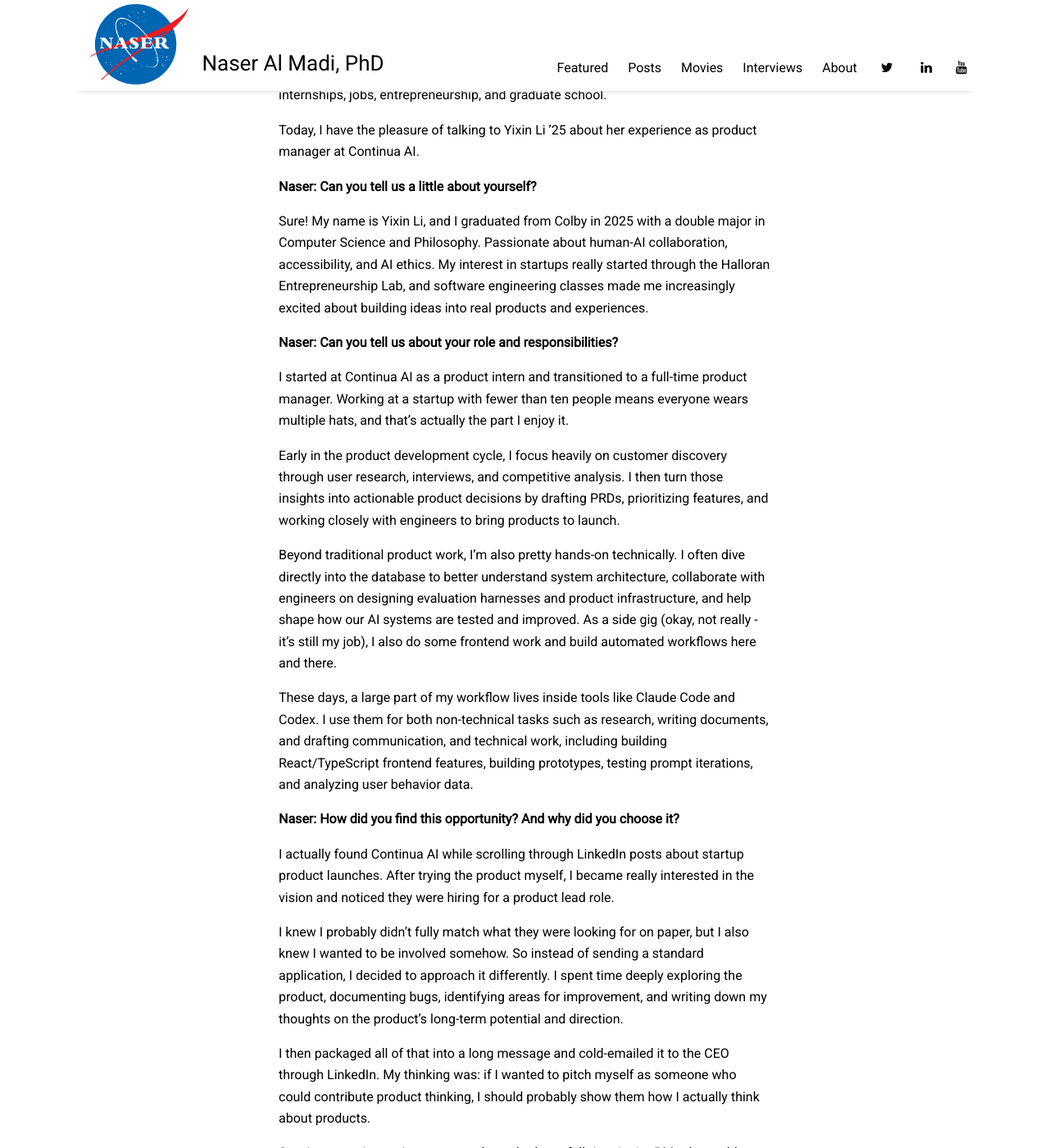
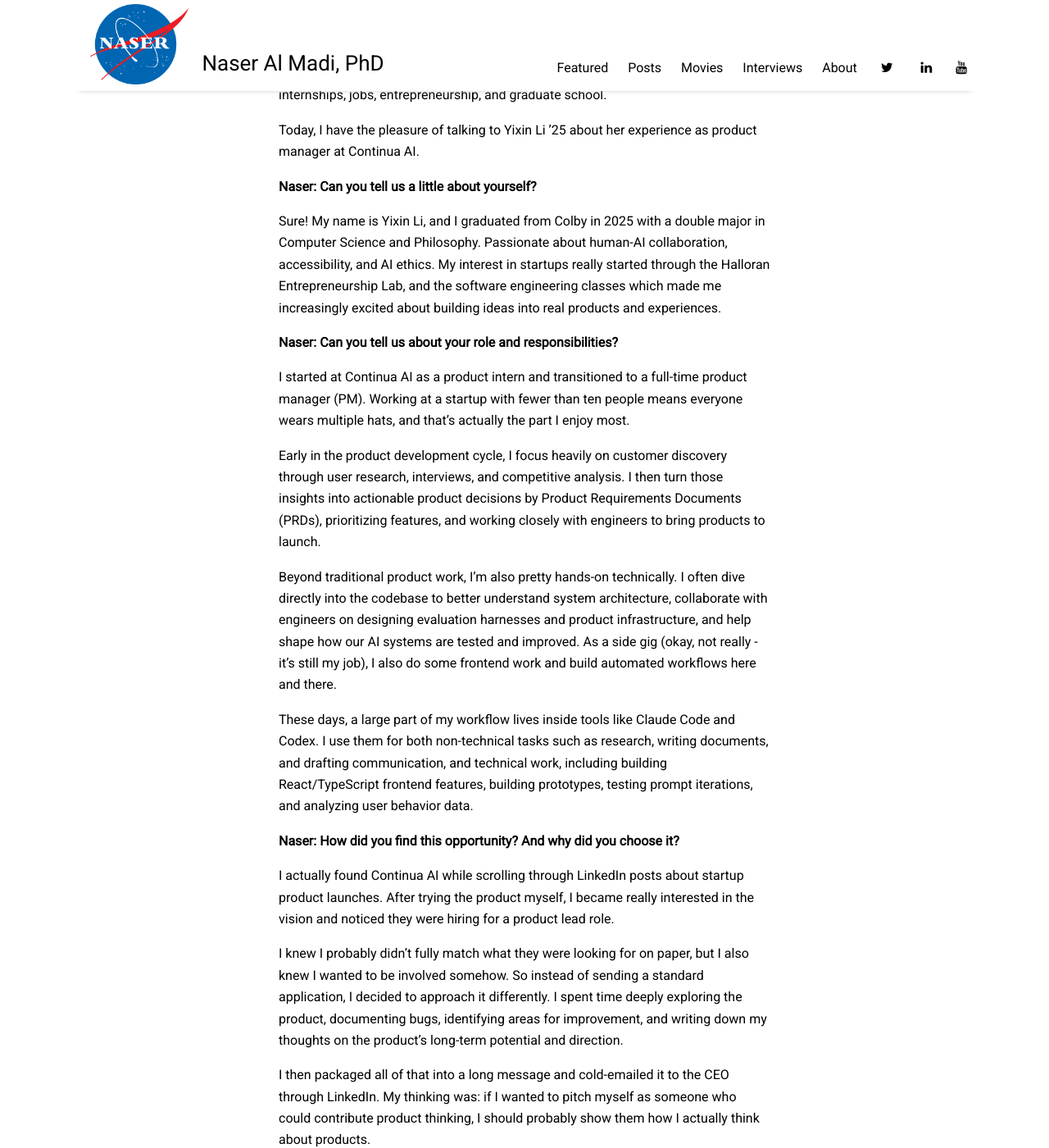
Before and after one commit to nalmadi/nalmadi.github.io, a Jekyll site: the page built from _posts/2026-05-14-student-interview-Yixin.md, in a window 1280 px wide and 1400 px high, scrolled down 777 px. Shown: the whole window at 82% size. Built offline with Jekyll 4.4.1, drawn with Linux system fonts in a browser that asks for light colours; nearby versions of some CDN libraries; some of the changed text lies outside the part shown.

Commit message:
Update 2026-05-14-student-interview-Yixin.md

```diff
--- a/_posts/2026-05-14-student-interview-Yixin.md
+++ b/_posts/2026-05-14-student-interview-Yixin.md
@@ -18,16 +18,16 @@
 
 **Naser: Can you tell us a little about yourself?**
 
-Sure! My name is Yixin Li, and I graduated from Colby in 2025 with a double major in Computer Science and Philosophy. Passionate about human-AI collaboration, accessibility, and AI ethics. My interest in startups really started through the Halloran Entrepreneurship Lab, and software engineering classes made me increasingly excited about building ideas into real products and experiences.
+Sure! My name is Yixin Li, and I graduated from Colby in 2025 with a double major in Computer Science and Philosophy. Passionate about human-AI collaboration, accessibility, and AI ethics. My interest in startups really started through the Halloran Entrepreneurship Lab, and the software engineering classes which made me increasingly excited about building ideas into real products and experiences.
 
 
 **Naser: Can you tell us about your role and responsibilities?**
 
-I started at Continua AI as a product intern and transitioned to a full-time product manager. Working at a startup with fewer than ten people means everyone wears multiple hats, and that’s actually the part I enjoy it.
+I started at Continua AI as a product intern and transitioned to a full-time product manager (PM). Working at a startup with fewer than ten people means everyone wears multiple hats, and that’s actually the part I enjoy most.
 
-Early in the product development cycle, I focus heavily on customer discovery through user research, interviews, and competitive analysis. I then turn those insights into actionable product decisions by drafting PRDs, prioritizing features, and working closely with engineers to bring products to launch.
+Early in the product development cycle, I focus heavily on customer discovery through user research, interviews, and competitive analysis. I then turn those insights into actionable product decisions by Product Requirements Documents (PRDs), prioritizing features, and working closely with engineers to bring products to launch.
 
-Beyond traditional product work, I’m also pretty hands-on technically. I often dive directly into the database to better understand system architecture, collaborate with engineers on designing evaluation harnesses and product infrastructure, and help shape how our AI systems are tested and improved. As a side gig (okay, not really - it’s still my job), I also do some frontend work and build automated workflows here and there.
+Beyond traditional product work, I’m also pretty hands-on technically. I often dive directly into the codebase to better understand system architecture, collaborate with engineers on designing evaluation harnesses and product infrastructure, and help shape how our AI systems are tested and improved. As a side gig (okay, not really - it’s still my job), I also do some frontend work and build automated workflows here and there.
 
 These days, a large part of my workflow lives inside tools like Claude Code and Codex. I use them for both non-technical tasks such as research, writing documents, and drafting communication, and technical work, including building React/TypeScript frontend features, building prototypes, testing prompt iterations, and analyzing user behavior data.
 
@@ -61,8 +61,8 @@
 
 **Naser: What tips would you give students interested in doing an internship in the future but not sure where to start?**
 
-1. Start networking early. Networking gives you two huge advantages right away. First, it's the easiest way to understand what a role actually looks like day-to-day, beyond what's written in job descriptions. Second, you'll learn how people in those roles talk about their work, which helps you pick up the right language and phrasing to use in your own resume and interviews. Plus, you're practicing articulating your own experience, so when interview time comes, you're already comfortable talking about yourself.
+1. Start networking early. Networking gives you two huge advantages right away. First, it's the easiest way to understand what a role actually looks like day-to-day, beyond what's written in job descriptions. Second, you'll learn how people in those roles talk about their work, which helps you pick up the right language and phrasing to use in your own resume and interviews. Plus, you're practicing articulating your own experience, so when the interview time comes, you're already comfortable talking about yourself.
 
 2. Stay updated with the industry news. My fav is [TLDR](https://tldr.tech/). It covers major tech updates and highlights new product launches. Reading it regularly and being able to reference the recent news can help you sound informed in conversations and interviews, especially if you’re interviewing for companies that are trying to push the edge.
 
-3. If you're interested in product specifically, [Lenny's Podcast](https://www.lennysnewsletter.com/podcast) is a good option. He interviews product leaders from companies you’ve definitely heard of, and the conversations are really insightful. I actually first discovered the podcast through a Colby alum who’s always been incredibly supportive - yes, goes back to tip #1: You'll also meet a lot of amazing people along the way. For me, podcasts like this are a great way to learn how strong PMs think strategically, communicate decisions, and approach complex product problems.
+3. If you're interested in product management specifically, [Lenny's Podcast](https://www.lennysnewsletter.com/podcast) is a good option. He interviews product leaders from companies you’ve definitely heard of, and the conversations are really insightful. I actually first discovered the podcast through a Colby alum who’s always been incredibly supportive - yes, goes back to tip #1: You'll also meet a lot of amazing people along the way. For me, podcasts like this are a great way to learn how strong PMs think strategically, communicate decisions, and approach complex product problems.
```
Also changed, not shown: other parts of _posts/2026-05-14-student-interview-Yixin.md (+1 -1 lines).
